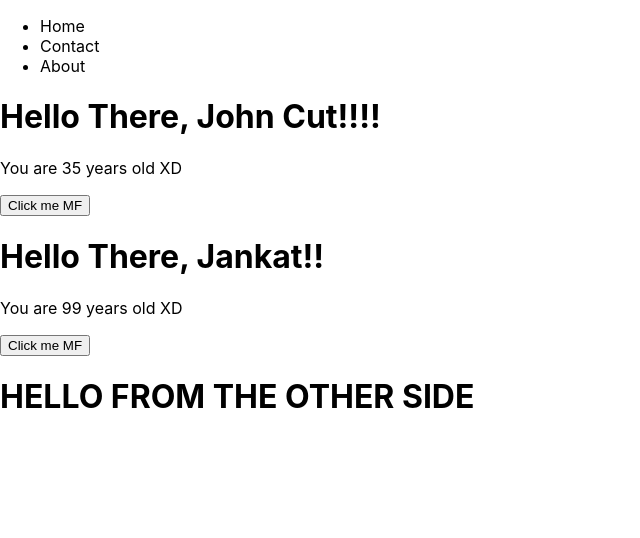
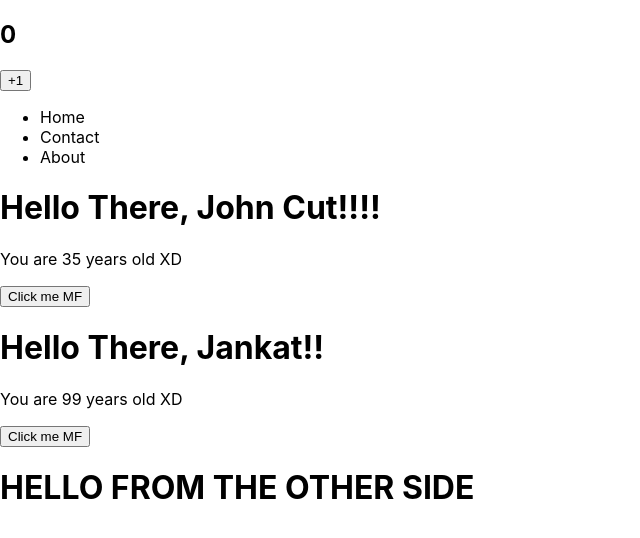
Before and after one commit to JohnCut/reactjs-practice, a React (Create React App) app: page / in a window 1280 px wide. Shown: the top 538 px of the page, without its empty margins (0-640 px from the left). Built offline with nearby package versions, Linux system fonts and the light colour scheme.

Commit message:
States and useState func.

```diff
--- a/src/App.js
+++ b/src/App.js
@@ -1,11 +1,13 @@
 import React from "react";
 import Navbar from "./Navbar";
 import Greeter from "./Greeter";
+import Counter from "./Counter";
 import "./App.css";
 
 function App() {
   return (
     <div>
+      <Counter />
       <Navbar />
       <Greeter name="John Cut" age="35" excitement={4} />
       <Greeter name="Jankat" excitement={2} />
--- /dev/null
+++ b/src/Counter.js
@@ -0,0 +1,14 @@
+import React, { useState } from "react";
+
+function Counter() {
+  // first value, second function
+  const [count, setCount] = useState(0);
+  return (
+    <div>
+      <h2>{count}</h2>
+      <button onClick={() => setCount(count + 1)}>+1</button>
+    </div>
+  );
+}
+
+export default Counter;
```
